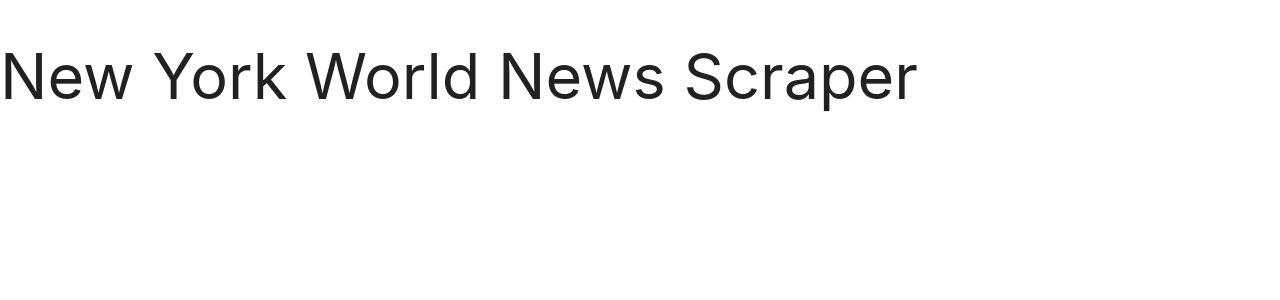
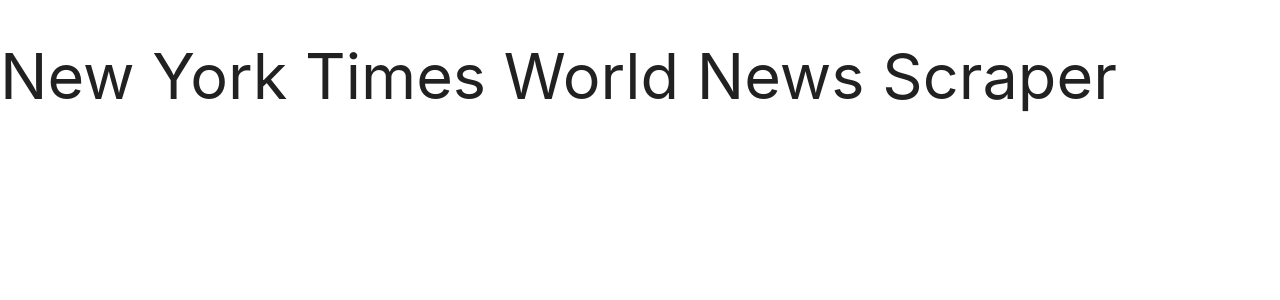
Before and after one commit to kepa4/news-scraper, a Node server app: page /articles in a window 1280 px wide. Shown: the top 300 px of the page. Run offline with Node 20, Linux system fonts and the light colour scheme; data that the repository does not hold is empty; some libraries are stand-ins or nearby versions.

Commit message:
Change Title

```diff
--- a/views/index.handlebars
+++ b/views/index.handlebars
@@ -1,4 +1,4 @@
-<h1>New York World News Scraper</h1>
+<h1>New York Times World News Scraper</h1>
 <ul>
   {{#each articles}}
     {{> articles/articles-block}}
```
Also changed, not shown: 1 other file.
